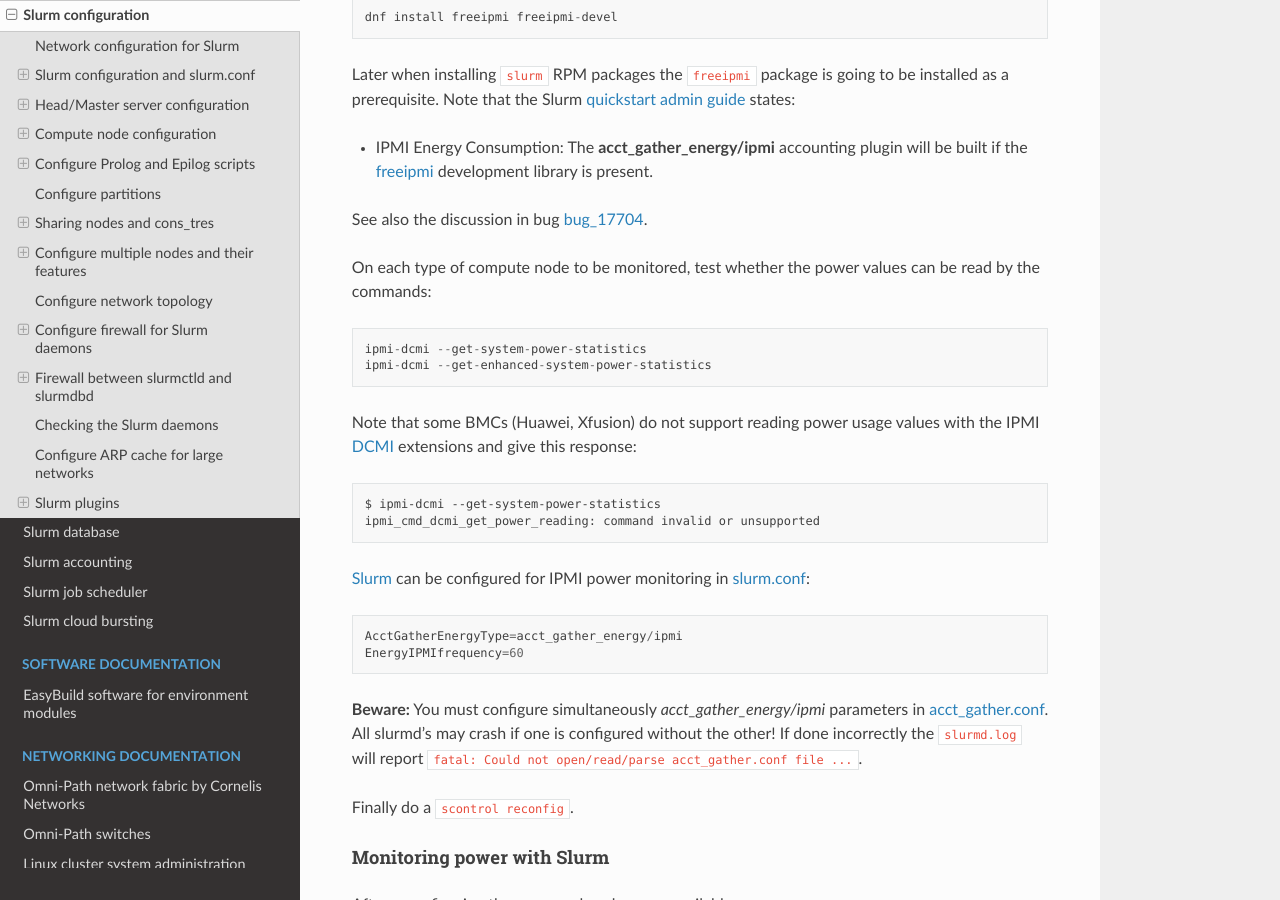
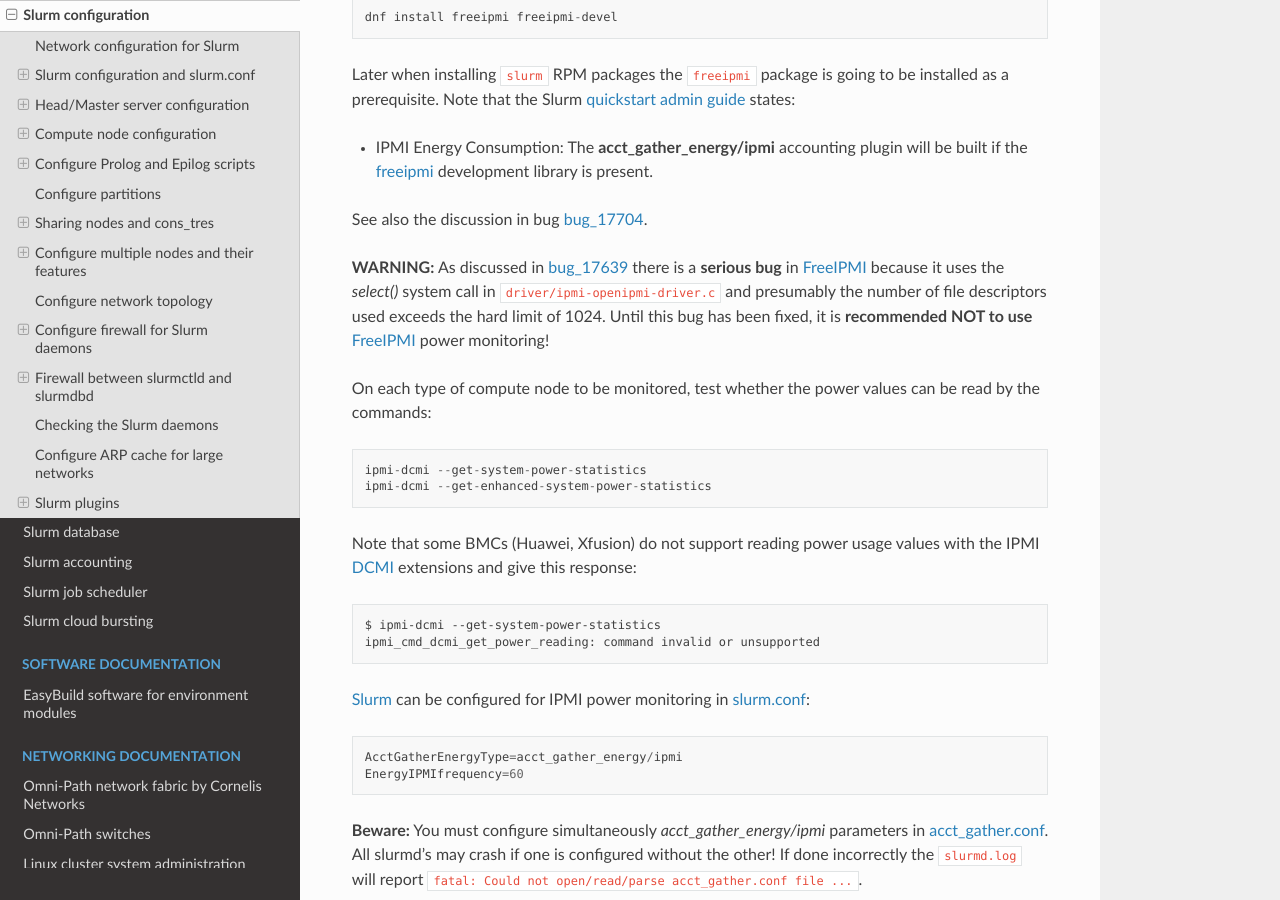
Before and after one commit to OleHolmNielsen/Niflheim_system, a Sphinx documentation site: the page built from docs/Slurm_configuration.rst, in a window 1280 px wide and 900 px high, scrolled down 17449 px. Built offline with Sphinx 7.4.7 and the Read the Docs theme 2.0.0, drawn with Linux system fonts in a browser that asks for light colours.

Commit message:
FreeIPMI bug

```diff
--- a/docs/Slurm_configuration.rst
+++ b/docs/Slurm_configuration.rst
@@ -703,6 +703,13 @@
 
 See also the discussion in bug bug_17704_.
 
+**WARNING:**
+As discussed in bug_17639_ there is a **serious bug** in FreeIPMI_ because it uses the *select()* system call in
+``driver/ipmi-openipmi-driver.c`` and presumably the number of file descriptors used exceeds the hard limit of 1024.
+Until this bug has been fixed, it is **recommended NOT to use** FreeIPMI_ power monitoring!
+
+.. _bug_17639: https://bugs.schedmd.com/show_bug.cgi?id=17639#c30
+
 On each type of compute node to be monitored, test whether the power values can be read by the commands::
 
   ipmi-dcmi --get-system-power-statistics
```
